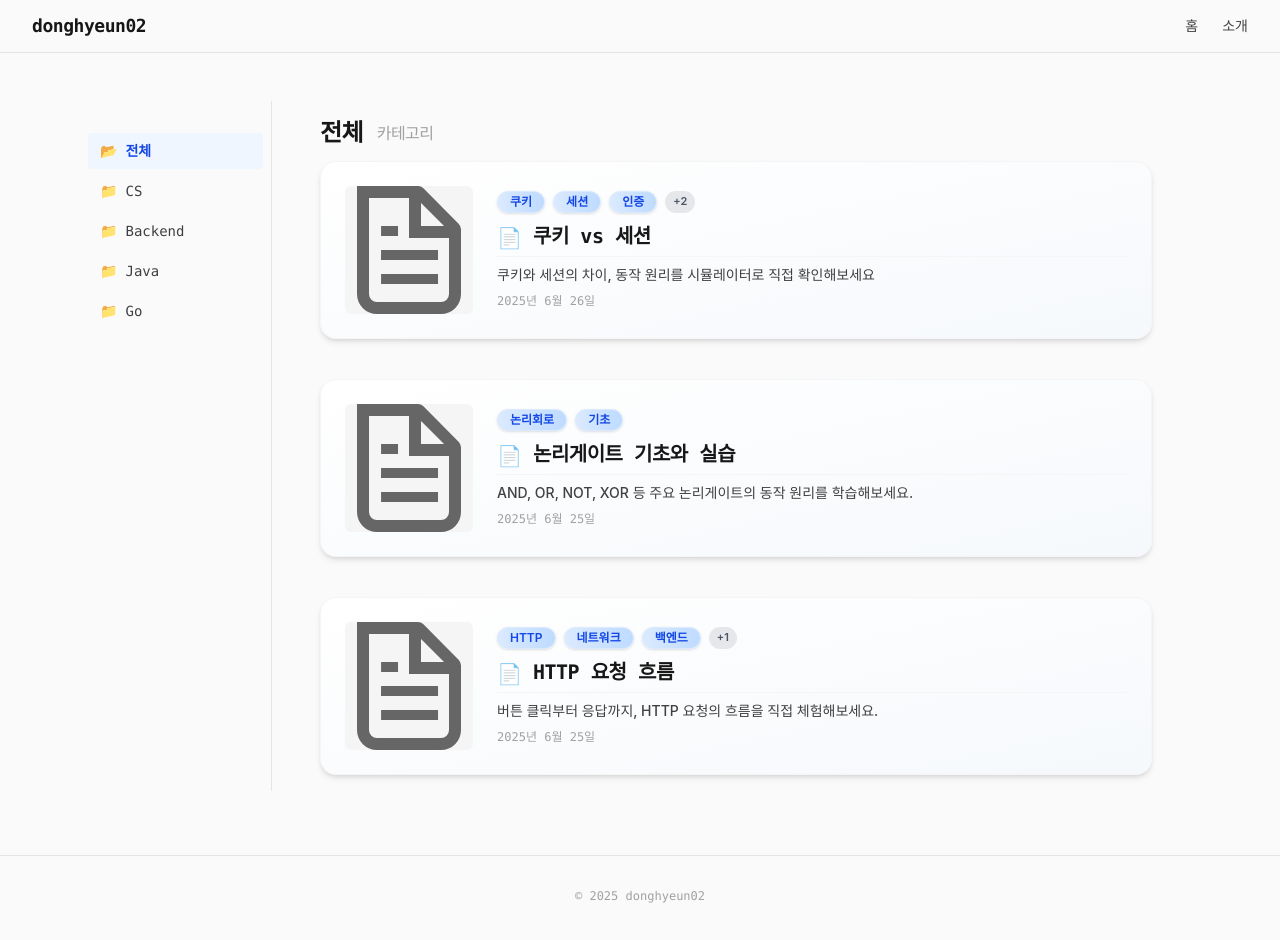
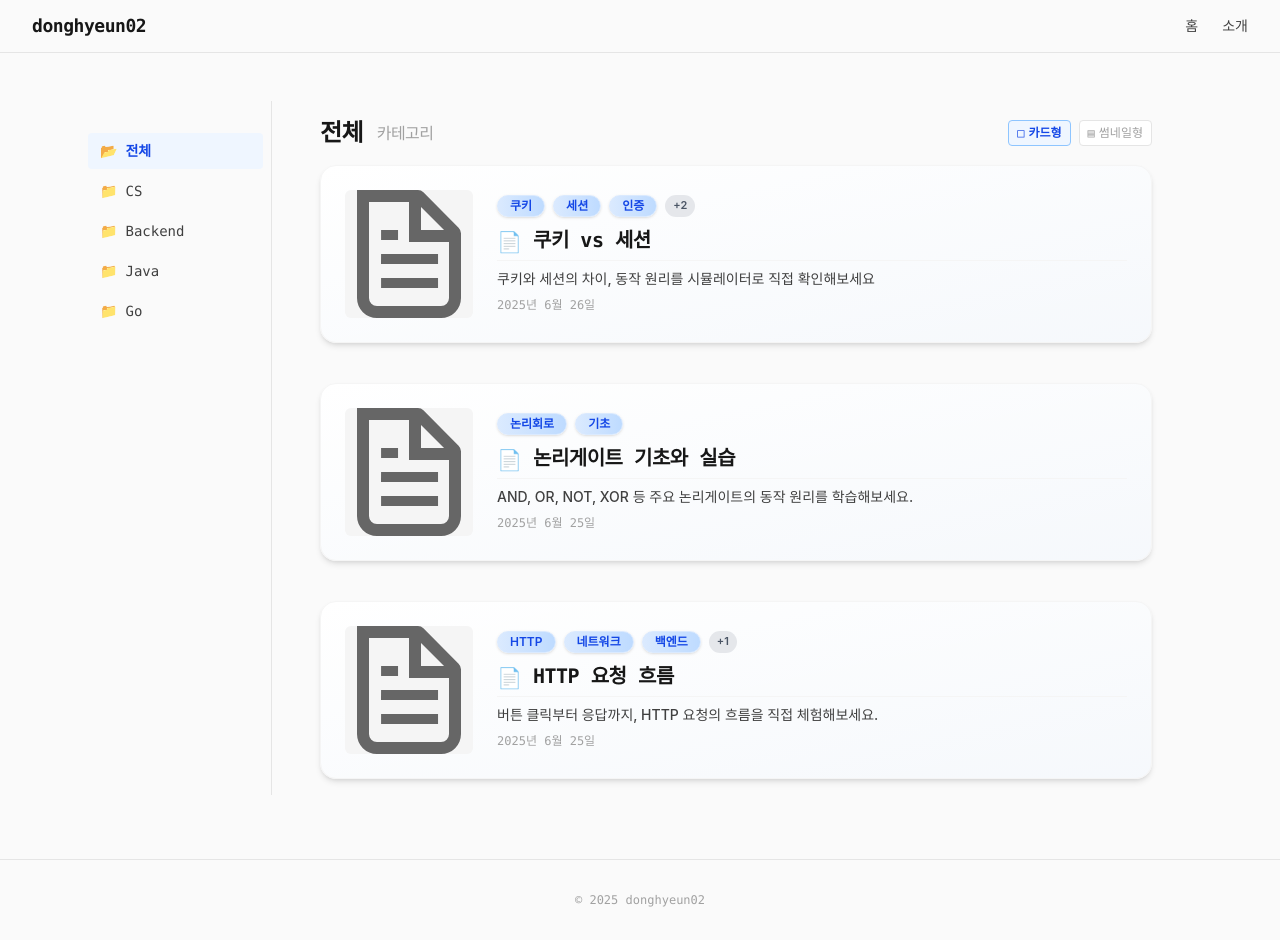
Before and after one commit to donghyeun02/blog, a Next.js app: page / in a window 1280 px wide. Built offline with nearby package versions, Linux system fonts and the light colour scheme.

Commit message:
feat: 글 목록 카드형/썸네일형 레이아웃 추가

```diff
--- a/src/components/BlogHome.tsx
+++ b/src/components/BlogHome.tsx
@@ -74,6 +74,7 @@ const getAllPosts = () =>
 
 export default function BlogHome() {
   const [selected, setSelected] = useState(categories[0].id);
+  const [viewType, setViewType] = useState<'card' | 'thumbnail'>('card');
   const current = categories.find((c) => c.id === selected);
   const posts: PostMeta[] =
     current?.id === 'all' ? getAllPosts() : current?.posts || [];
@@ -119,15 +120,49 @@ export default function BlogHome() {
       </div>
       {/* 우측 글 목록 */}
       <section className="flex-1 px-2 sm:px-4 md:px-8 py-2 sm:py-4 max-w-4xl mx-auto w-full">
-        <h1 className="text-xl sm:text-2xl font-mono font-bold mb-2 sm:mb-3 tracking-tight text-neutral-900">
+        <div className="flex items-center justify-between mb-4">
+          <h1 className="text-xl sm:text-2xl font-mono font-bold tracking-tight text-neutral-900">
             {current?.name}{' '}
             <span className="text-sm sm:text-base font-normal text-neutral-400 align-middle">
               카테고리
             </span>
           </h1>
-        <div className="flex flex-col space-y-6 sm:space-y-10">
+          {/* 레이아웃 토글 버튼 */}
+          <div className="flex gap-2">
+            <button
+              onClick={() => setViewType('card')}
+              className={`flex items-center gap-1 px-2 py-1 rounded border text-xs font-mono transition-colors ${
+                viewType === 'card'
+                  ? 'bg-blue-50 border-blue-300 text-blue-700 font-bold'
+                  : 'bg-white border-neutral-200 text-neutral-400 hover:text-blue-700'
+              }`}
+              aria-label="카드형 보기"
+            >
+              <span>□</span> 카드형
+            </button>
+            <button
+              onClick={() => setViewType('thumbnail')}
+              className={`flex items-center gap-1 px-2 py-1 rounded border text-xs font-mono transition-colors ${
+                viewType === 'thumbnail'
+                  ? 'bg-blue-50 border-blue-300 text-blue-700 font-bold'
+                  : 'bg-white border-neutral-200 text-neutral-400 hover:text-blue-700'
+              }`}
+              aria-label="썸네일형 보기"
+            >
+              <span>▤</span> 썸네일형
+            </button>
+          </div>
+        </div>
+        <div
+          className={
+            viewType === 'card'
+              ? 'flex flex-col space-y-6 sm:space-y-10'
+              : 'flex flex-col space-y-6 sm:space-y-8'
+          }
+        >
           {sortedPosts.length ? (
-            sortedPosts.map((post) => (
+            sortedPosts.map((post) =>
+              viewType === 'card' ? (
                 <article
                   key={post.title}
                   className="flex flex-row items-center gap-3 sm:gap-6 bg-gradient-to-br from-white to-blue-50/40 rounded-2xl shadow-md border border-neutral-100 p-4 sm:p-6 hover:shadow-xl hover:-translate-y-1 hover:border-blue-300 group transition-all duration-200 ease-in-out"
@@ -180,7 +215,60 @@ export default function BlogHome() {
                     </div>
                   </div>
                 </article>
-            ))
+              ) : (
+                <article
+                  key={post.title}
+                  className="flex flex-col bg-white rounded-xl border border-neutral-100 p-0 sm:p-0 hover:border-blue-300 transition-all duration-150 ease-in-out shadow-sm overflow-hidden"
+                >
+                  <Image
+                    src={post.thumbnail || '/file.svg'}
+                    alt={post.title + ' 썸네일'}
+                    width={640}
+                    height={360}
+                    className="w-full h-48 sm:h-64 object-cover bg-neutral-100 border-b border-neutral-100"
+                    loading="lazy"
+                    priority={false}
+                  />
+                  <div className="flex flex-col flex-1 min-w-0 px-4 py-4">
+                    <div className="flex gap-1 sm:gap-2 mb-2 flex-wrap">
+                      {post.tags.slice(0, 3).map((tag: string) => (
+                        <span
+                          key={tag}
+                          className="px-2 sm:px-3 py-0.5 text-[11px] sm:text-xs bg-blue-50 text-blue-700 rounded-full font-semibold border border-blue-100"
+                        >
+                          {tag}
+                        </span>
+                      ))}
+                      {post.tags.length > 3 && (
+                        <span className="px-2 py-0.5 text-[11px] bg-gray-200 text-gray-600 rounded-full font-semibold">
+                          +{post.tags.length - 3}
+                        </span>
+                      )}
+                    </div>
+                    <h2 className="text-lg sm:text-xl font-extrabold font-mono text-neutral-900 hover:text-blue-700 mb-1 transition-colors line-clamp-2 tracking-tight">
+                      <Link
+                        href={post.path}
+                        className="align-middle hover:text-blue-700"
+                      >
+                        {post.title}
+                      </Link>
+                    </h2>
+                    <p className="text-neutral-700 text-xs sm:text-sm mb-2 line-clamp-2 font-medium">
+                      {post.summary}
+                    </p>
+                    <div className="flex items-center gap-2 mt-auto">
+                      <span className="text-[11px] sm:text-xs text-neutral-400 font-mono">
+                        {new Date(post.date).toLocaleDateString('ko-KR', {
+                          year: 'numeric',
+                          month: 'long',
+                          day: 'numeric',
+                        })}
+                      </span>
+                    </div>
+                  </div>
+                </article>
+              )
+            )
           ) : (
             <div className="text-neutral-400 font-mono text-base py-12">
               아직 글이 없습니다.
```
Lines whose indentation alone changed are shown as unchanged.
